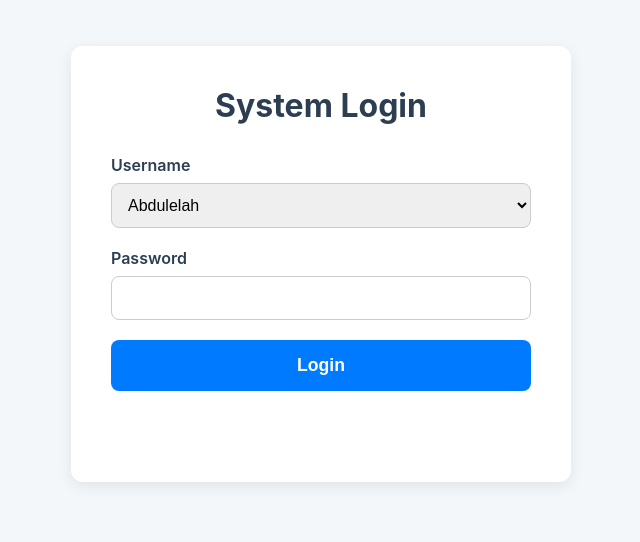
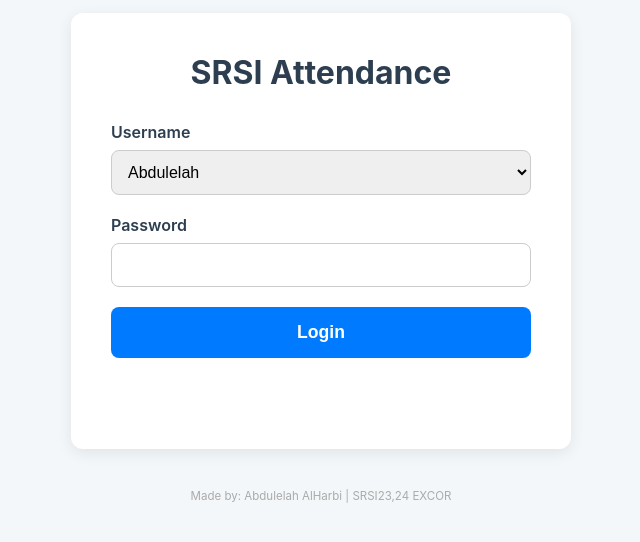
Before and after one commit to desertroyaltea/attendance-app, a website: page index.html in a window 1280 px wide. Shown: the part 136-678 px from the top of the page, without its empty margins (319-959 px from the left). Drawn offline with Linux system fonts and the light colour scheme.

Commit message:
Add files via upload

```diff
--- a/index.html
+++ b/index.html
@@ -139,13 +139,14 @@
         .error { background-color: var(--error-bg); color: var(--error-text); transform: scale(1.05); }
 
         footer { margin-top: 40px; font-size: 0.9em; color: #aaa; }
+        .credit { font-size: 0.8em; margin-top: 5px; }
     </style>
 </head>
 <body>
     <!-- Login Page Container -->
     <div id="login-page" class="container">
         <form id="login-form" class="login-form">
-            <h1>System Login</h1>
+            <h1>SRSI Attendance</h1>
             <div class="form-group">
                 <label for="username">Username</label>
                 <select id="username" name="username">
@@ -160,18 +161,22 @@
             <button type="submit" class="login-button">Login</button>
             <p id="login-error"></p>
         </form>
+        <footer>
+             <p class="credit">Made by: Abdulelah AlHarbi | SRSI23,24 EXCOR</p>
+        </footer>
     </div>
 
     <!-- Scanner Page Container -->
     <main id="scanner-page" class="container">
         <header>
-            <h1>Attendance Scanner</h1>
+            <h1>SRSI Attendance</h1>
             <p id="welcome-message"></p>
         </header>
         <section id="reader"></section>
         <section id="result" class="info">Ready to scan...</section>
         <footer>
-            <p>QR Code Attendance System</p>
+            <p>A.G.A Attendance System</p>
+            <p class="credit">Made by: Abdulelah AlHarbi | SRSI23,24 EXCOR</p>
         </footer>
     </main>
 
```
